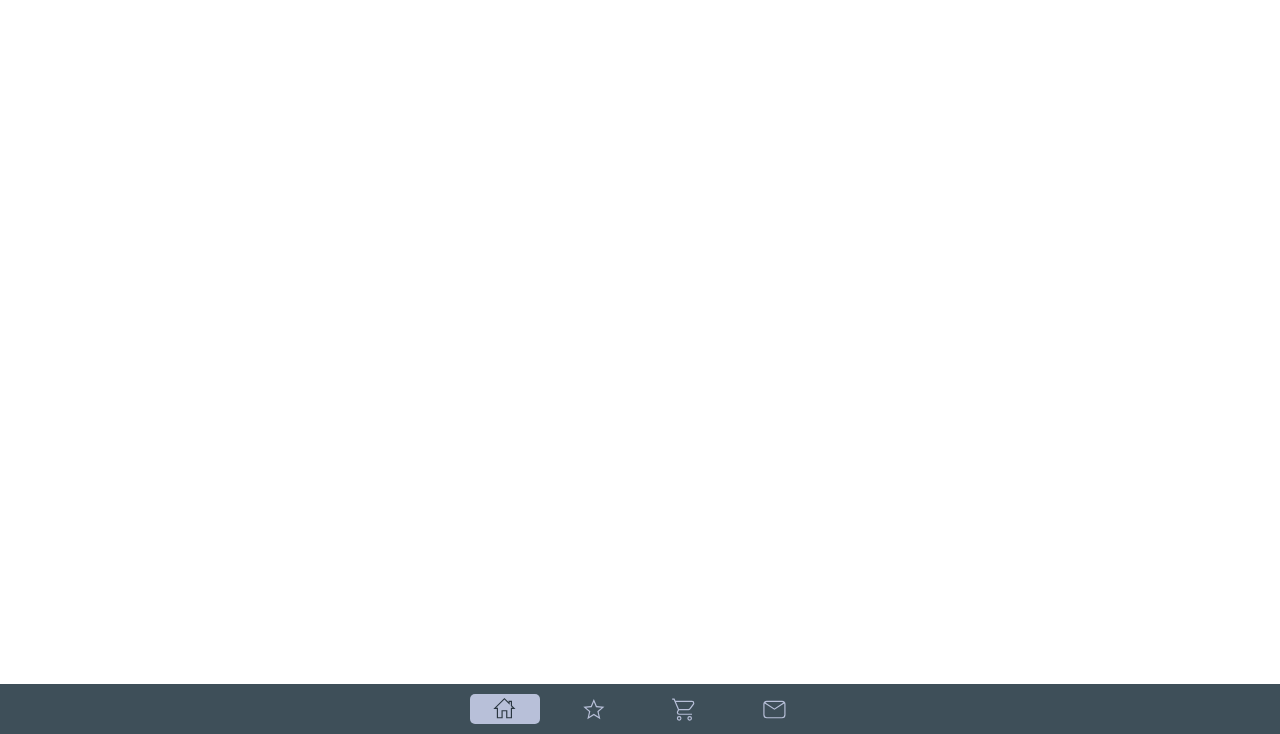
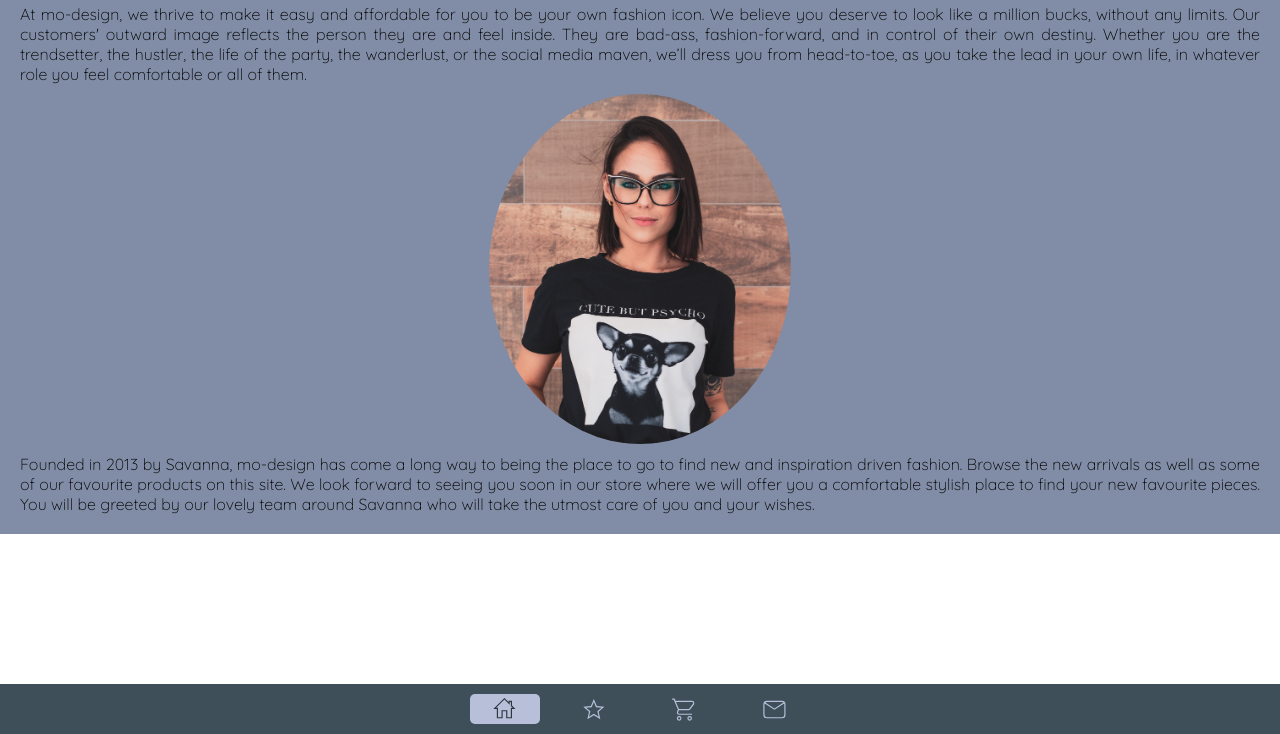
Before and after one commit to neuefische/mo-design, a website: page index.html in a window 1280 px wide. Shown: the part 66-800 px from the top of the page. Drawn offline with Linux system fonts and the light colour scheme.

Commit message:
Add picture and text with styling

```diff
--- a/index.html
+++ b/index.html
@@ -16,7 +16,36 @@
         <img src="assets/logo.png" height="40px" />
       </div>
     </header>
-    <main class="main"></main>
+    <main class="main">
+      <section class="aboutus">
+        <div class="text">
+          At mo-design, we thrive to make it easy and affordable for you to be
+          your own fashion icon. We believe you deserve to look like a million
+          bucks, without any limits. Our customers' outward image reflects the
+          person they are and feel inside. They are bad-ass, fashion-forward,
+          and in control of their own destiny. Whether you are the trendsetter,
+          the hustler, the life of the party, the wanderlust, or the social
+          media maven, we’ll dress you from head-to-toe, as you take the lead in
+          your own life, in whatever role you feel comfortable or all of them.
+        </div>
+        <div class="imgwrapper">
+          <img
+            class="respimg"
+            src="assets/owner.jpeg"
+            alt="profile picture of owner"
+          />
+        </div>
+        <div class="text">
+          Founded in 2013 by Savanna, mo-design has come a long way to being the
+          place to go to find new and inspiration driven fashion. Browse the new
+          arrivals as well as some of our favourite products on this site. We
+          look forward to seeing you soon in our store where we will offer you a
+          comfortable stylish place to find your new favourite pieces. You will
+          be greeted by our lovely team around Savanna who will take the utmost
+          care of you and your wishes.
+        </div>
+      </section>
+    </main>
     <footer class="nav-footer">
       <a href="index.html"
         ><button class="nav-footer__button nav-footer__button--active">
--- /dev/null
+++ b/src/_about.scss
@@ -0,0 +1,24 @@
+@use './variables' as var;
+
+.aboutus {
+  display: flex;
+  flex-direction: row;
+  flex-wrap: wrap;
+  justify-content: center;
+  text-align: justify;
+  padding: 20px;
+  background-color: var.$mo3;
+}
+
+.imgwrapper {
+  height: 350px;
+  position: relative;
+  margin: 10px;
+}
+
+.respimg {
+  object-fit: cover;
+  object-position: center;
+  height: 100%;
+  border-radius: 50%;
+}
--- a/src/styles.scss
+++ b/src/styles.scss
@@ -2,6 +2,7 @@
 @use './variables';
 @use './header';
 @use './base';
+@use './about';
 
 *,
 *::after,
```
Also changed, not shown: assets/owner.jpeg (added), dist/styles.css, 2 other files.
